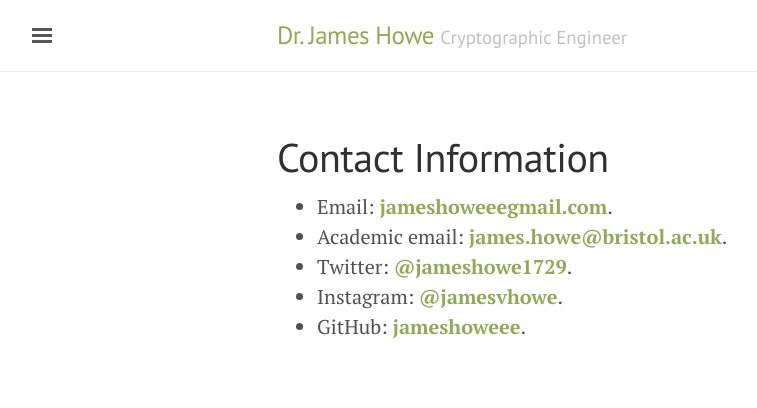
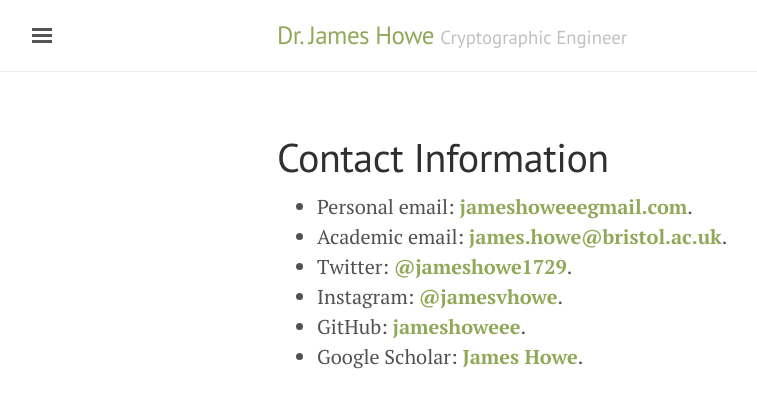
Before and after one commit to jameshoweee/jameshoweee.github.io, a Jekyll site: the page built from contact.md, in a window 1280 px wide. Shown: the top 408 px of the page, without its empty margins (3-760 px from the left). Built offline with Jekyll 4.4.1, drawn with Linux system fonts in a browser that asks for light colours.

Commit message:
Update contact.md

```diff
--- a/contact.md
+++ b/contact.md
@@ -4,8 +4,9 @@ title: "Contact Information"
 permalink: /contact/
 ---
 
-* Email: **[jameshoweeegmail.com](mailto:jameshoweeegmail.com)**.
+* Personal email: **[jameshoweeegmail.com](mailto:jameshoweeegmail.com)**.
 * Academic email: **[james.howe@bristol.ac.uk](mailto:james.howe@bristol.ac.uk)**.
 * Twitter: **[@jameshowe1729](https://twitter.com/JamesHowe1729)**.
 * Instagram: **[@jamesvhowe](https://www.instagram.com/jamesvhowe/)**.
 * GitHub: **[jameshoweee](https://github.com/jameshoweee)**.
+* Google Scholar: **[James Howe](https://scholar.google.co.uk/citations?user=LItUNn4AAAAJ&hl=en)**.
```
